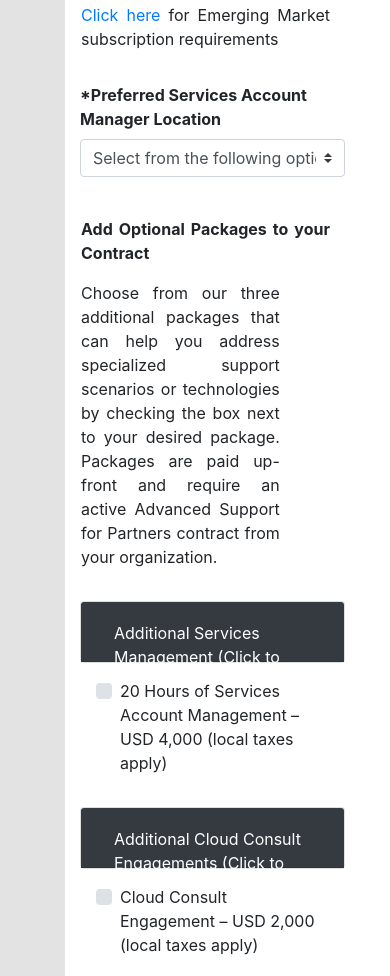
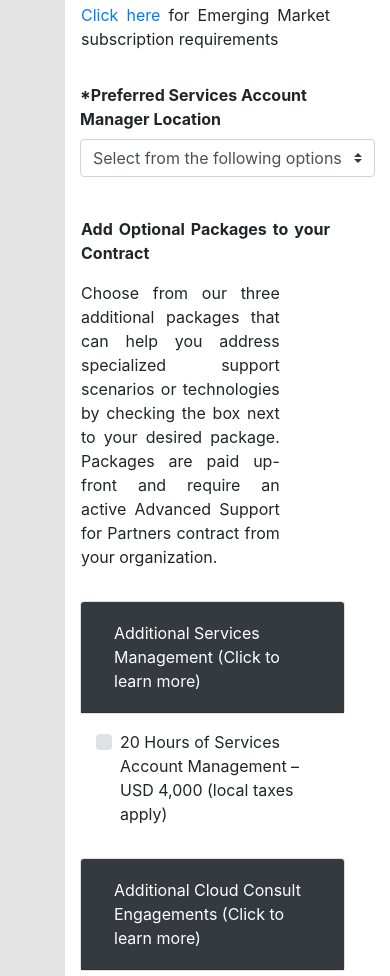
Before and after one commit to tschwebke/ASfP, a website with bundled scripts: page ASfP/index.html in a window 390 px wide. Shown: the part 1710-2686 px from the top of the page. Built offline with nearby package versions, Linux system fonts and the light colour scheme; a script that the page names is missing.

Commit message:
Fixed three responsive design issues for mobile.

```diff
--- a/ASfP/css/styles.css
+++ b/ASfP/css/styles.css
@@ -64,7 +64,7 @@
 
 input, select {
     border: 1px solid #CCC;
-    width: 250px;
+    /*width: 250px;*/
 }
 
 ::-webkit-input-placeholder {
@@ -141,3 +141,11 @@
     color: red;
     padding-bottom: 10px;
 }
+
+@media only screen and (max-width: 760px), (min-width: 768px) and (max-width: 1024px) {
+    select {
+        width: 150px;
+        word-wrap: break-word;
+        text-overflow: ellipsis;
+    }
+}
--- a/ASfP/views/purchaseasfp.html
+++ b/ASfP/views/purchaseasfp.html
@@ -61,8 +61,8 @@
         <div class="form-group py-2">
             <label for="sam" class="font-weight-bold" translate>*Preferred Services Account Manager Location</label>
             <span class="badge badge-danger mr-lg-auto" ng-show="orderForm.samlist.$invalid && orderForm.samlist.$touched" translate>SAM location not selected</span>
-            <div class="col-xl-4" style="margin-left:-15px">
-                <select name="samlist" ng-model="samlist" class="custom-select form-control" ng-required="true">
+            <div>
+                <select name="samlist" ng-model="samlist" class="form-control custom-select col-xl-4" ng-required="true">
                     <option value="" disabled selected translate>Select from the following options</option>
                     <option value="Asia Pacific" translate>Asia Pacific</option>
                     <option value="Europe, Middle East, Africa" translate>Europe, Middle East, Africa</option>
@@ -78,11 +78,11 @@
         <div class="col-xl-auto" style="margin-left:-30px">
             <p class="text-justify font-weight-normal ml-3 w-75 pb-3" translate>Choose from our three additional packages that can help you address specialized support scenarios or technologies by checking the box next to your desired package. Packages are paid up-front and require an active Advanced Support for Partners contract from your organization.</p>
         </div>
-        <div class="col-sm-9" style="margin-left:-15px">
+        <div class="col-lg-9" style="margin-left:-15px">
             <div id="accordionSAMHours">
                 <div class="card">
                     <div class="card-header bg-dark" id="headingSAMHours">
-                        <button class="text-left btn bg-transparent btn-outline-dark text-white col-sm-9" style="white-space: normal;" type="button" data-toggle="collapse" data-target="#collapseSAMHours" aria-expanded="false" aria-controls="collapseSAMHours">
+                        <button class="text-left btn bg-transparent btn-outline-dark text-white col-lg-9" style="height: 100%;white-space: normal;" type="button" data-toggle="collapse" data-target="#collapseSAMHours" aria-expanded="false" aria-controls="collapseSAMHours">
                             <div><translate>Additional Services Management</translate>&nbsp;<span translate>(Click to learn more)</span></div>
                         </button>
                     </div>
@@ -102,7 +102,7 @@
             <div id="accordionCloudConsult">
                 <div class="card">
                     <div class="card-header bg-dark" id="headingCloudConsult">
-                        <button class="text-left btn bg-transparent btn-outline-dark text-white col-sm-9" style="white-space: normal;" type="button" data-toggle="collapse" data-target="#collapseCloudConsult" aria-expanded="false" aria-controls="collapseCloudConsult">
+                        <button class="text-left btn bg-transparent btn-outline-dark text-white col-sm-9" style="height: 100%;white-space: normal;" type="button" data-toggle="collapse" data-target="#collapseCloudConsult" aria-expanded="false" aria-controls="collapseCloudConsult">
                             <div><translate>Additional Cloud Consult Engagements</translate>&nbsp;<span translate>(Click to learn more)</span></div>
                         </button>
                     </div>
@@ -122,7 +122,7 @@
             <div id="accordionSupport">
                 <div class="card">
                     <div class="card-header bg-dark" id="headingOne">
-                        <button class="text-left btn bg-transparent btn-outline-dark text-white col-sm-9" style="white-space: normal;" type="button" data-toggle="collapse" data-target="#collapseSupport" aria-expanded="false" aria-controls="collapseSupport">
+                        <button class="text-left btn bg-transparent btn-outline-dark text-white col-sm-9" style="height: 100%;white-space: normal;" type="button" data-toggle="collapse" data-target="#collapseSupport" aria-expanded="false" aria-controls="collapseSupport">
                             <div><translate>On-Premises Support Incidents</translate>&nbsp;<span translate>(Click to learn more)</span></div>
                         </button>
                     </div>
@@ -157,7 +157,7 @@
             <p class="text-justify font-weight-normal ml-3 w-75 pb-3" translate>Upon receipt of your order submission, you will be contacted by a Microsoft representative to complete your order. Please click submit to proceed.</p>
         </div>
         <div class="form-group pb-6">
-            <button type="submit" ng-disabled="orderForm.$invalid" class="btn btn-primary col-xl-3 text-xl-center" style="font-size: 30px; width: 40%; height: 40%;" translate>Submit</button>
+            <button type="submit" ng-disabled="orderForm.$invalid" class="btn btn-primary col-xl-3 text-xl-center" style="font-size: 150%; width: 40%; height: 40%;" translate>Submit</button>
         </div>
         <div class="col-xl-auto" style="margin-left:-30px">
             <br />
```
Also changed, not shown: ASfP/views/success.html (+1 -1 lines).
